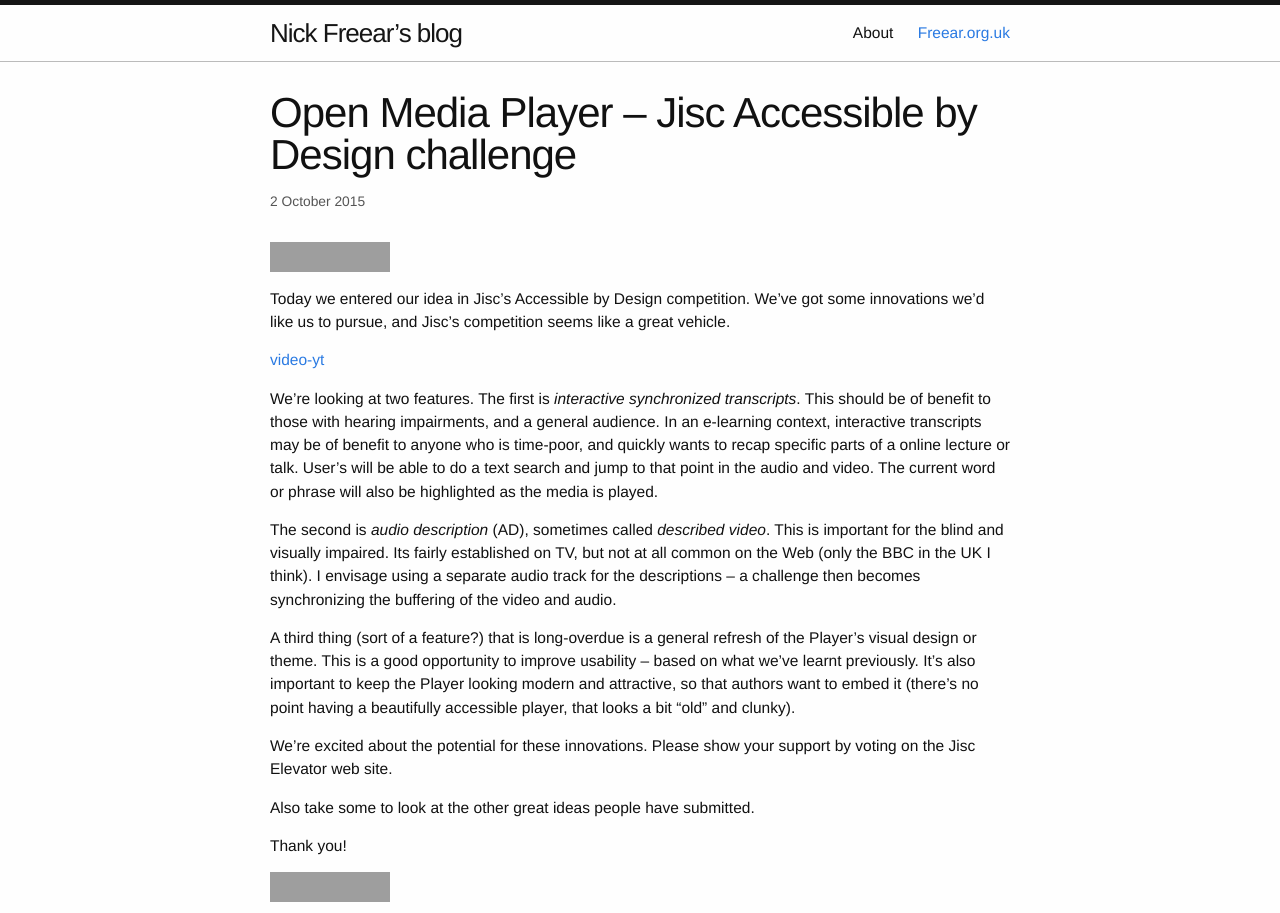
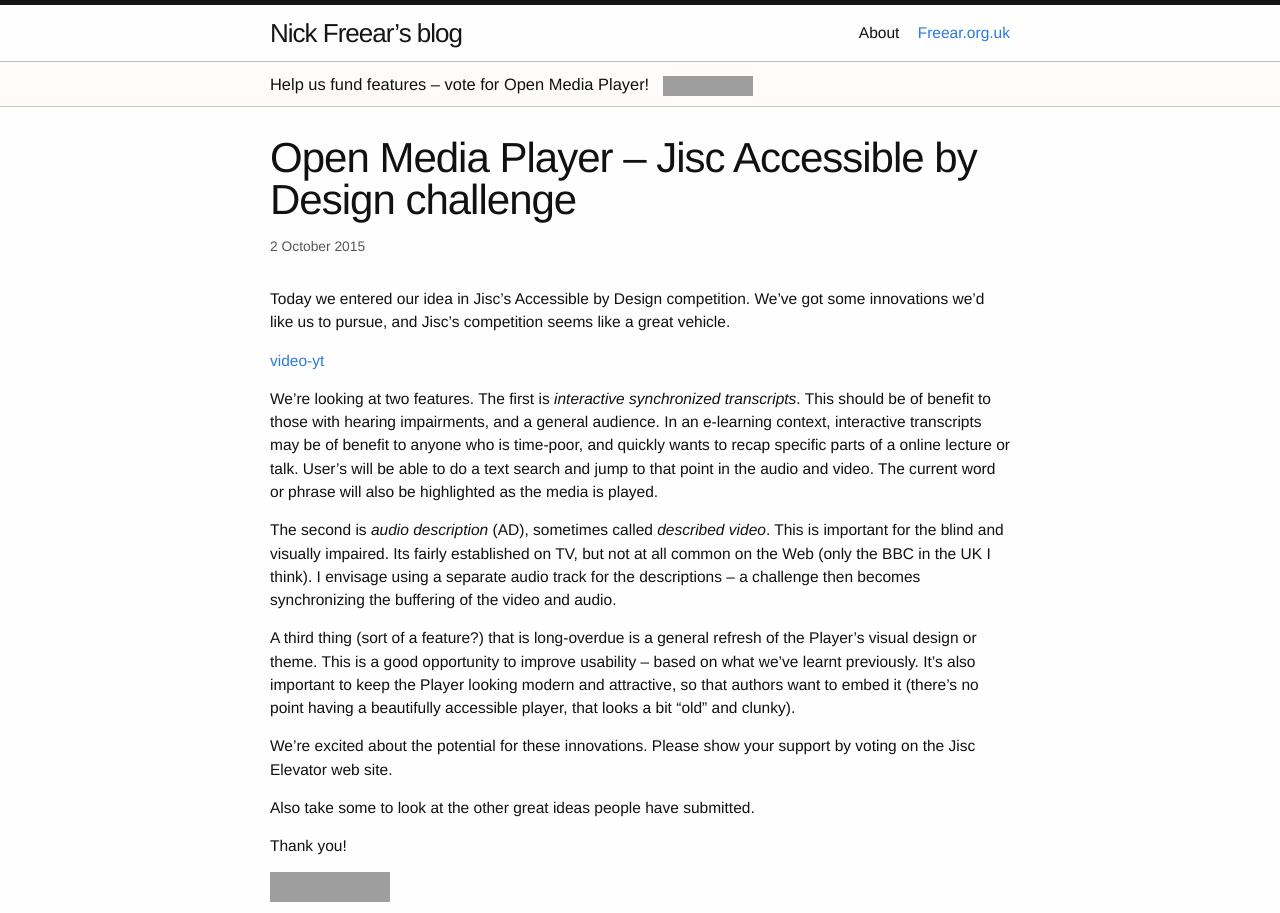
Before and after one commit to nfreear/nfreear.github.io, a Jekyll site: the page built from _posts/2015-10-02-open-media-player-jisc-challenge.md, in a window 1280 px wide, cut to the strip 0-913 px from the top of the page. Built offline with Jekyll 4.4.1, drawn with Linux system fonts in a browser that asks for light colours; nearby versions of some CDN libraries; a script that is not in the unit is left out; grey boxes are pictures that could not be loaded.

Commit message:
Bug #8, `Jisc - vote!` widget + ATbar Javascript (initially disabled)
* [iet:4181760]

```diff
--- a/_config.yml
+++ b/_config.yml
@@ -39,7 +39,17 @@ date_fmt: "%-d %B %Y"
 ex_custom_nav:
   - <a href="http://freear.org.uk/" title="My legacy blog">Freear.org.uk</a>
   #- <a href="#">Test 2</a>
+
 #ex_site_message: Hello world! Just a <a href="#">test</a>!
+ex_site_message: >
+  Help us fund features – vote for Open Media Player! &nbsp;
+  <a href="https://elevator.jisc.ac.uk/e/accessiblebydesign/idea/open-media-player"
+  ><img src="https://img.shields.io/badge/Jisc-vote_%E2%9C%93-ff6d00.svg"
+  alt="Vote! Jisc" title="Vote for us in the Jisc Accessible by Design challenge" /></a>
+
+# https://access.ecs.soton.ac.uk/ToolBar/
+# https://atbar.org/
+ex_atbar: false
 
 
 # Build settings
--- a/_includes/header.html
+++ b/_includes/header.html
@@ -29,6 +29,16 @@
         {% endfor %}
         </span>
         {% endif %}
+
+        {% if site.ex_atbar %}
+        <a id="toolbar-launch" role="button" title=
+        "Launch ATbar to adjust this webpage, have it read aloud and other functions." href=
+        "javascript:(function(){d=document;jf=d.createElement('script');
+        jf.src='https://core.atbar.org/atbar/en/latest/atbar.min.js';
+        jf.type='text/javascript';jf.id='ToolBar';d.getElementsByTagName('head')[0].appendChild(jf);})();"
+        ><img src="https://core.atbar.org/resources/img/launcher.png" alt="ATbar"></a>
+        {% endif %}
+
       </div>
     </nav>
 
--- a/_posts/2015-10-02-open-media-player-jisc-challenge.md
+++ b/_posts/2015-10-02-open-media-player-jisc-challenge.md
@@ -7,7 +7,7 @@ tags:   accessibility  IET-OU   multimedia   oEmbed   OU   ouplayer   Jisc
 ---
 
 
-[![Vote! Jisc][jisc-icon]][jisc]
+<!--[![Vote! Jisc][jisc-icon]][jisc]-->
 
 Today we entered our idea in Jisc's Accessible by Design competition. We've got some
 innovations we'd like us to pursue, and Jisc's competition seems like a great vehicle.
--- a/_sass/_custom.scss
+++ b/_sass/_custom.scss
@@ -53,7 +53,8 @@ iframe[ src *= "books.google" ] {
   display: block;
   height: 0;
   padding: 0;
-  overflow: hidden;
+  //overflow: hidden;
+  margin: 1em 0 2em;
 }
 .embed-rsp.youtube iframe,
 .embed-responsive iframe,
@@ -64,7 +65,7 @@ iframe[ src *= "books.google" ] {
   left: 0;
   width: 100%;
   height: 100%;
-  border: 0;
+  //border: 0;
   margin: 0;
 }
 .embed-rsp.youtube,
@@ -93,14 +94,22 @@ a:hover img {
 
 .ex-site-message {
     font-size: 1.06em;
-    padding: .7em 0;
-    background: #fff8f8;
+    padding: .6em 0;
+    background: #fffbfb;
     border-bottom: 1px solid #ccc;
 }
+.ex-site-message:hover {
+    background: #fff3f3;
+    border-color: #999;
+    transition: .7s;
+}
 
+.site-nav #toolbar-launch,
 .site-nav .ex-custom-nav > * {
-    margin-left: 20px;
+    display: inline-block;
+    margin-left: 14px;
 }
+
 
 hr {
     //background: none;
```
